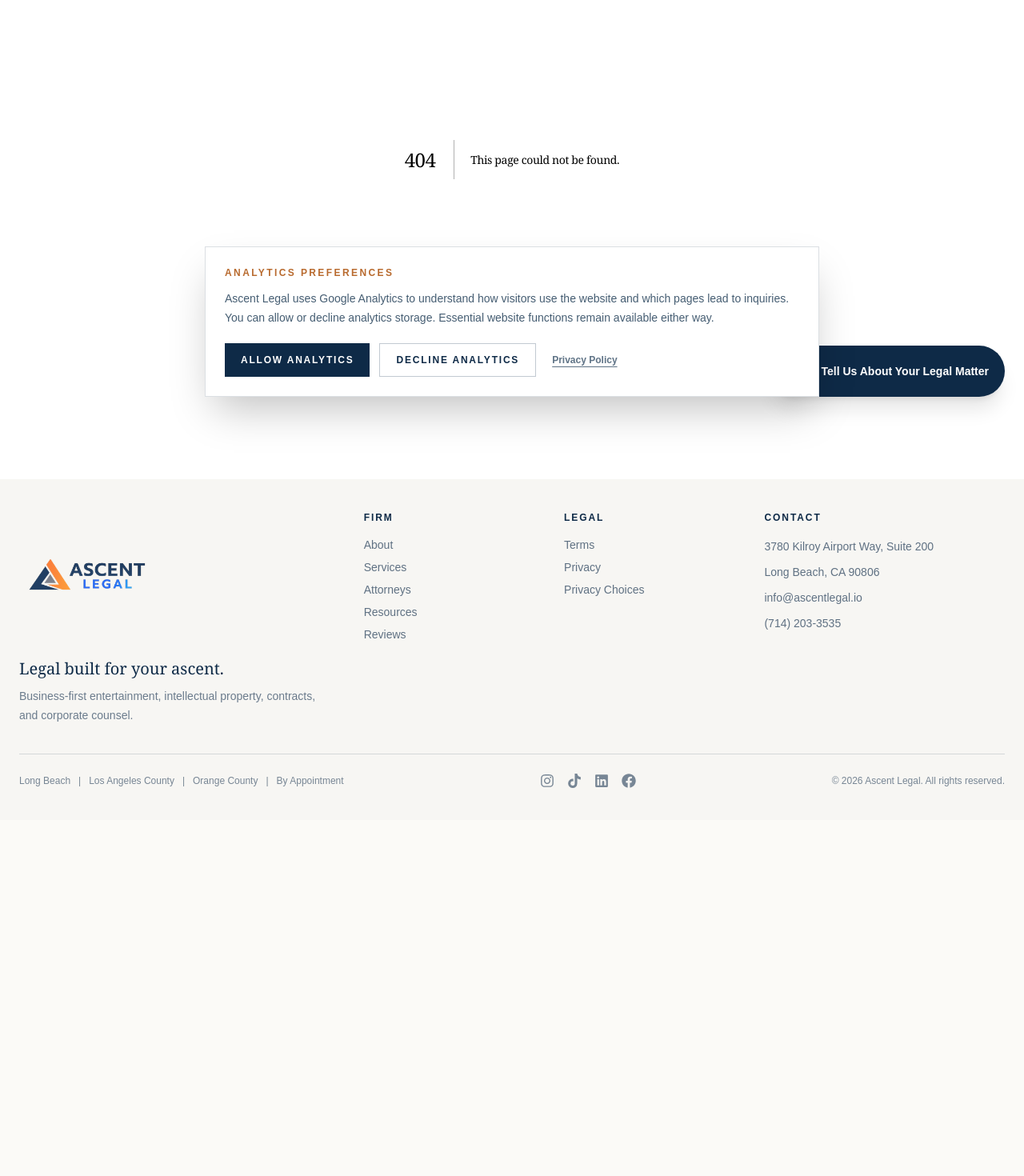
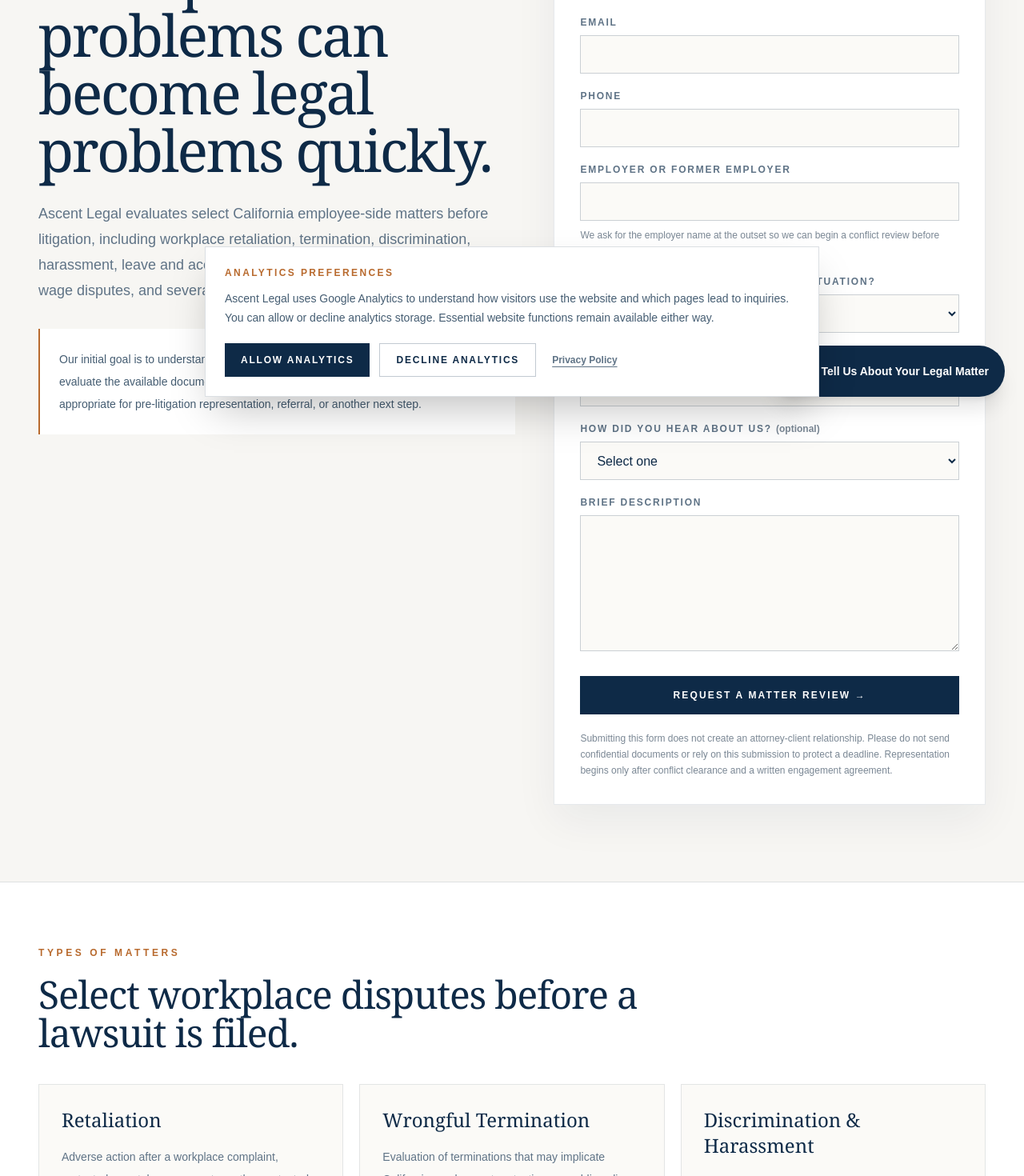
Before and after one commit to ajdreams17/Ascentlegal, a Next.js app: page /employment in a window 1280 px wide. Before the commit this address had no page. Shown: the part 280-1750 px from the top of the page at 80% size. Before the commit the page ends 1305 px from the top, so only its background shows below. Built offline with nearby package versions, Linux system fonts and the light colour scheme.

Commit message:
Add employment pre-litigation landing page

```diff
--- /dev/null
+++ b/app/employment/page.jsx
@@ -0,0 +1,122 @@
+import Link from "next/link";
+import EmploymentIntakeForm from "../../components/EmploymentIntakeForm";
+
+export const metadata = {
+  title: "California Employment Pre-Litigation Counsel | Ascent Legal",
+  description:
+    "Ascent Legal evaluates select California employee-side pre-litigation matters involving retaliation, wrongful termination, discrimination, harassment, leave, whistleblower issues, wage disputes, and severance agreements.",
+  alternates: { canonical: "/employment" },
+};
+
+const issues = [
+  ["Retaliation", "Adverse action after a workplace complaint, protected report, leave request, or other protected activity."],
+  ["Wrongful Termination", "Evaluation of terminations that may implicate California employment protections or public policy."],
+  ["Discrimination & Harassment", "Workplace conduct involving protected-status discrimination, harassment, or related adverse treatment."],
+  ["Leave & Accommodation", "Issues involving medical leave, disability accommodation, interactive-process concerns, or return-to-work disputes."],
+  ["Whistleblower Issues", "Workplace retaliation or adverse action following reports of suspected unlawful conduct."],
+  ["Wage & Hour", "Selected disputes involving unpaid wages, meal or rest periods, overtime, or related compensation issues."],
+  ["Severance Agreements", "Review and negotiation of severance, release, confidentiality, non-disparagement, and related terms."],
+];
+
+export default function EmploymentPage() {
+  return (
+    <main className="bg-[#F7F6F3] text-[#0E2A47]">
+      <section className="border-b border-[#0E2A47]/10">
+        <div className="mx-auto grid max-w-7xl gap-12 px-6 py-20 sm:px-10 lg:grid-cols-[1.05fr_.95fr] lg:px-12 lg:py-24">
+          <div>
+            <p className="text-xs font-semibold uppercase tracking-[0.3em] text-[#B86A2E]">
+              Employee-Side · Pre-Litigation
+            </p>
+            <h1 className="mt-6 max-w-3xl font-serif text-5xl leading-[0.98] tracking-[-0.035em] sm:text-6xl lg:text-7xl">
+              Workplace problems can become legal problems quickly.
+            </h1>
+            <p className="mt-7 max-w-2xl text-lg leading-8 text-[#5F7386]">
+              Ascent Legal evaluates select California employee-side matters before litigation, including workplace retaliation, termination, discrimination, harassment, leave and accommodation issues, whistleblower concerns, wage disputes, and severance agreements.
+            </p>
+            <div className="mt-8 border-l-2 border-[#B86A2E] bg-white p-6">
+              <p className="text-sm leading-7 text-[#455D72]">
+                Our initial goal is to understand the facts, identify the employer and potential conflicts, evaluate the available documents and evidence, and determine whether the matter is appropriate for pre-litigation representation, referral, or another next step.
+              </p>
+            </div>
+          </div>
+
+          <div id="employment-intake" className="scroll-mt-24">
+            <EmploymentIntakeForm />
+          </div>
+        </div>
+      </section>
+
+      <section className="bg-white">
+        <div className="mx-auto max-w-7xl px-6 py-20 sm:px-10 lg:px-12">
+          <p className="text-xs font-semibold uppercase tracking-[0.3em] text-[#B86A2E]">Types of Matters</p>
+          <h2 className="mt-5 max-w-3xl font-serif text-4xl tracking-[-0.025em] sm:text-5xl">
+            Select workplace disputes before a lawsuit is filed.
+          </h2>
+
+          <div className="mt-10 grid gap-5 md:grid-cols-2 lg:grid-cols-3">
+            {issues.map(([title, text]) => (
+              <article key={title} className="border border-[#0E2A47]/10 bg-[#FBFAF7] p-7">
+                <h3 className="font-serif text-2xl">{title}</h3>
+                <p className="mt-4 text-sm leading-7 text-[#5F7386]">{text}</p>
+              </article>
+            ))}
+          </div>
+        </div>
+      </section>
+
+      <section className="border-y border-[#0E2A47]/10 bg-[#FBFAF7]">
+        <div className="mx-auto grid max-w-7xl gap-12 px-6 py-20 sm:px-10 lg:grid-cols-[.8fr_1.2fr] lg:px-12">
+          <div>
+            <p className="text-xs font-semibold uppercase tracking-[0.3em] text-[#B86A2E]">How We Evaluate</p>
+            <h2 className="mt-5 font-serif text-4xl tracking-[-0.025em] sm:text-5xl">
+              Start with the facts, documents, and timing.
+            </h2>
+          </div>
+          <div className="grid gap-4">
+            {[
+              ["1", "Conflict review", "We first identify the employer and other potentially adverse parties before receiving unnecessary confidential information."],
+              ["2", "Matter assessment", "We review the key timeline, workplace events, available documents, damages, objectives, and known deadlines."],
+              ["3", "Pre-litigation strategy", "If the matter is accepted, the scope may include factual development, document review, demand strategy, negotiation, or severance review."],
+              ["4", "Resolution or referral", "If litigation, arbitration, emergency relief, or a different specialist becomes necessary, we evaluate whether referral or co-counsel is appropriate."],
+            ].map(([n, title, text]) => (
+              <div key={n} className="grid gap-4 border border-[#0E2A47]/10 bg-white p-6 sm:grid-cols-[48px_1fr]">
+                <div className="font-serif text-3xl text-[#B86A2E]">{n}</div>
+                <div>
+                  <h3 className="font-serif text-xl">{title}</h3>
+                  <p className="mt-2 text-sm leading-7 text-[#5F7386]">{text}</p>
+                </div>
+              </div>
+            ))}
+          </div>
+        </div>
+      </section>
+
+      <section className="bg-[#0E2A47] text-white">
+        <div className="mx-auto grid max-w-6xl gap-10 px-6 py-20 sm:px-10 lg:grid-cols-[1fr_.8fr] lg:px-12">
+          <div>
+            <p className="text-xs font-semibold uppercase tracking-[0.3em] text-[#D9894C]">For Referral Partners</p>
+            <h2 className="mt-5 font-serif text-4xl tracking-[-0.025em] sm:text-5xl">
+              A focused pre-litigation option for employee-side referrals.
+            </h2>
+            <p className="mt-5 max-w-2xl text-base leading-8 text-white/70">
+              Attorneys and professional referral partners may contact the firm regarding select employee-side matters appropriate for early evaluation, demand strategy, negotiation, or severance review. Matters requiring litigation or a different specialty may be referred or considered for co-counsel where appropriate.
+            </p>
+          </div>
+          <div className="flex items-center lg:justify-end">
+            <Link href="mailto:info@ascentlegal.io?subject=Employment%20Referral" className="inline-flex bg-[#B86A2E] px-7 py-4 text-xs font-bold uppercase tracking-[0.18em] text-white transition hover:bg-[#9F5925]">
+              Send a Referral →
+            </Link>
+          </div>
+        </div>
+      </section>
+
+      <section className="bg-white">
+        <div className="mx-auto max-w-5xl px-6 py-14 sm:px-10">
+          <p className="text-xs leading-6 text-[#7A8794]">
+            This page provides general information only and is not legal advice. Submitting an inquiry does not create an attorney-client relationship. Ascent Legal does not represent you unless the firm completes its conflict review, accepts the matter, and confirms the engagement in writing. Do not rely on this page or an inquiry submission to calculate or protect any filing, administrative, contractual, or other deadline.
+          </p>
+        </div>
+      </section>
+    </main>
+  );
+}
```
